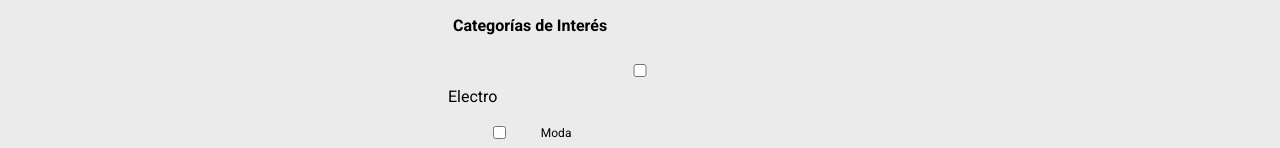
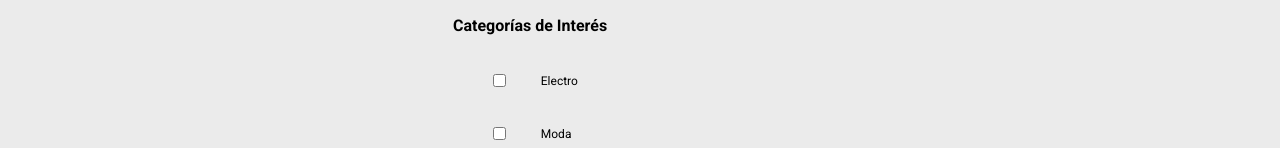
Before and after one commit to Rgonzalez1974/Mdo_liebre, a website: page views/register.html in a window 1280 px wide. Shown: the part 652-800 px from the top of the page. Drawn offline with Linux system fonts and the light colour scheme.

Commit message:
correccion formulario registro alineacion

```diff
--- a/views/register.html
+++ b/views/register.html
@@ -71,8 +71,8 @@
             <form class="formulario" action="/" method="POST">
                 <div class="Datos-personales">
                     <p>
-                        <input class="ingreso" type="text" name="fullName" id="fullName"
-                            placeholder="Nombre y Apellido" required>
+                        <input class="ingreso" type="text" name="fullName" id="fullName" placeholder="Nombre y Apellido"
+                            required>
                     </p>
                     <p>
                         <input class="ingreso" type="text" name="userName" id="userName"
@@ -107,10 +107,10 @@
 
                     <p><label class="subtitulo">Categorías de Interés</label></p><br>
                     <div class="usuario">
-
-                        <input type="checkbox" value="electro" name="interes" id="electro">
-                        <label for="electro">Electro</label>
-
+                        <p>
+                            <input type="checkbox" value="electro" name="interes" id="electro">
+                            <label for="electro">Electro</label>
+                        </p>
                         <p>
                             <input type="checkbox" value="moda" name="interes" id="moda">
                             <label for="moda">Moda</label>
```
